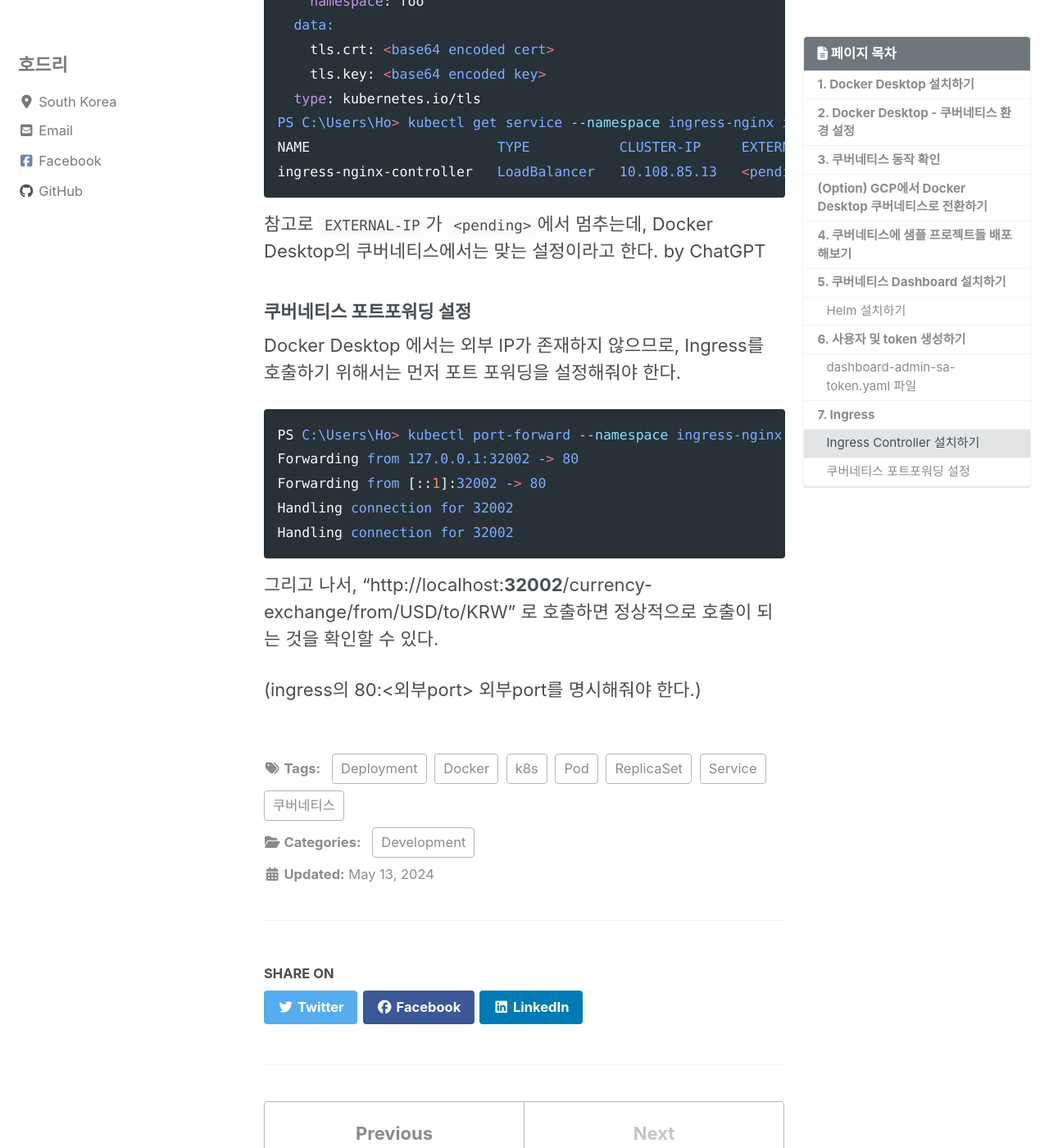
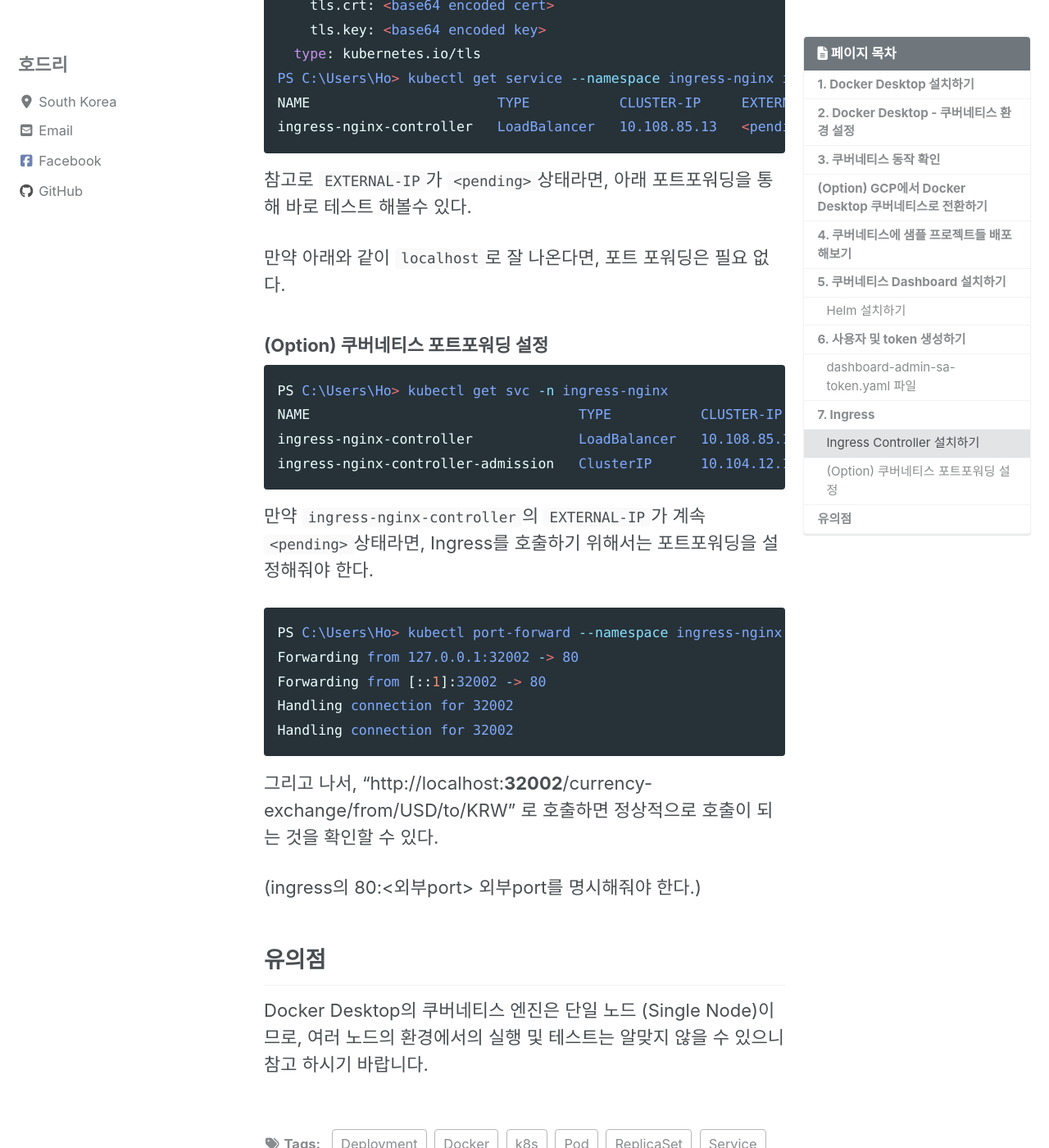
Before and after one commit to moon1z10/moon1z10.github.io, a Jekyll site: the page built from _posts/2024-05-13-k8s-docker.md, in a window 1280 px wide and 1400 px high, scrolled down 7876 px. Shown: the whole window at 82% size. Built offline with Jekyll 4.4.1, drawn with Linux system fonts in a browser that asks for light colours; cached includes are drawn as plain includes; nearby versions of some CDN libraries; comment, search, counter and statistics services are not loaded.

Commit message:
Fixed wrong explanation

````diff
--- a/_posts/2024-05-13-k8s-docker.md
+++ b/_posts/2024-05-13-k8s-docker.md
@@ -165,7 +165,7 @@ type: kubernetes.io/service-account-token
 
 아래와 같이 화면을 볼수 있다면 성공!
 
-![Dashboard](/assets/images/posts/k8s-docker/1.png)
+![Dashboard](/assets/images/posts/k8s-docker/3.png)
 
 ## 7. Ingress
 
@@ -234,11 +234,19 @@ NAME                       TYPE           CLUSTER-IP     EXTERNAL-IP   PORT(S)
 ingress-nginx-controller   LoadBalancer   10.108.85.13   <pending>     80:32002/TCP,443:30635/TCP   21s   app.kubernetes.io/component=controller,app.kubernetes.io/instance=ingress-nginx,app.kubernetes.io/name=ingress-nginx
 ```
 
-참고로 `EXTERNAL-IP`가 `<pending>`에서 멈추는데, Docker Desktop의 쿠버네티스에서는 맞는 설정이라고 한다. by ChatGPT
+참고로 `EXTERNAL-IP`가 `<pending>`상태라면, 아래 포트포워딩을 통해 바로 테스트 해볼수 있다.
 
-### 쿠버네티스 포트포워딩 설정
+만약 아래와 같이 `localhost`로 잘 나온다면, 포트 포워딩은 필요 없다.
 
-Docker Desktop 에서는 외부 IP가 존재하지 않으므로, Ingress를 호출하기 위해서는 먼저 포트 포워딩을 설정해줘야 한다.
+### (Option) 쿠버네티스 포트포워딩 설정
+```powershell
+PS C:\Users\Ho> kubectl get svc -n ingress-nginx
+NAME                                 TYPE           CLUSTER-IP      EXTERNAL-IP   PORT(S)                      AGE
+ingress-nginx-controller             LoadBalancer   10.108.85.13    localhost     80:32002/TCP,443:30635/TCP   14h
+ingress-nginx-controller-admission   ClusterIP      10.104.12.193   <none>        443/TCP                      14h
+```
+
+만약 `ingress-nginx-controller`의 `EXTERNAL-IP`가 계속 `<pending>`상태라면, Ingress를 호출하기 위해서는  포트포워딩을 설정해줘야 한다.
 ```powershell
 PS C:\Users\Ho> kubectl port-forward --namespace ingress-nginx service/ingress-nginx-controller 32002:80
 Forwarding from 127.0.0.1:32002 -> 80
@@ -250,3 +258,8 @@ Handling connection for 32002
 그리고 나서, "http://localhost:<b>32002</b>/currency-exchange/from/USD/to/KRW" 로 호출하면 정상적으로 호출이 되는 것을 확인할 수 있다.
 
 (ingress의 80:<외부port> 외부port를 명시해줘야 한다.)
+
+
+## 유의점
+
+Docker Desktop의 쿠버네티스 엔진은 단일 노드 (Single Node)이므로, 여러 노드의 환경에서의 실행 및 테스트는 알맞지 않을 수 있으니 참고 하시기 바랍니다.
````
Also changed, not shown: other parts of _posts/2024-05-13-k8s-docker.md (+1 -1 lines).
